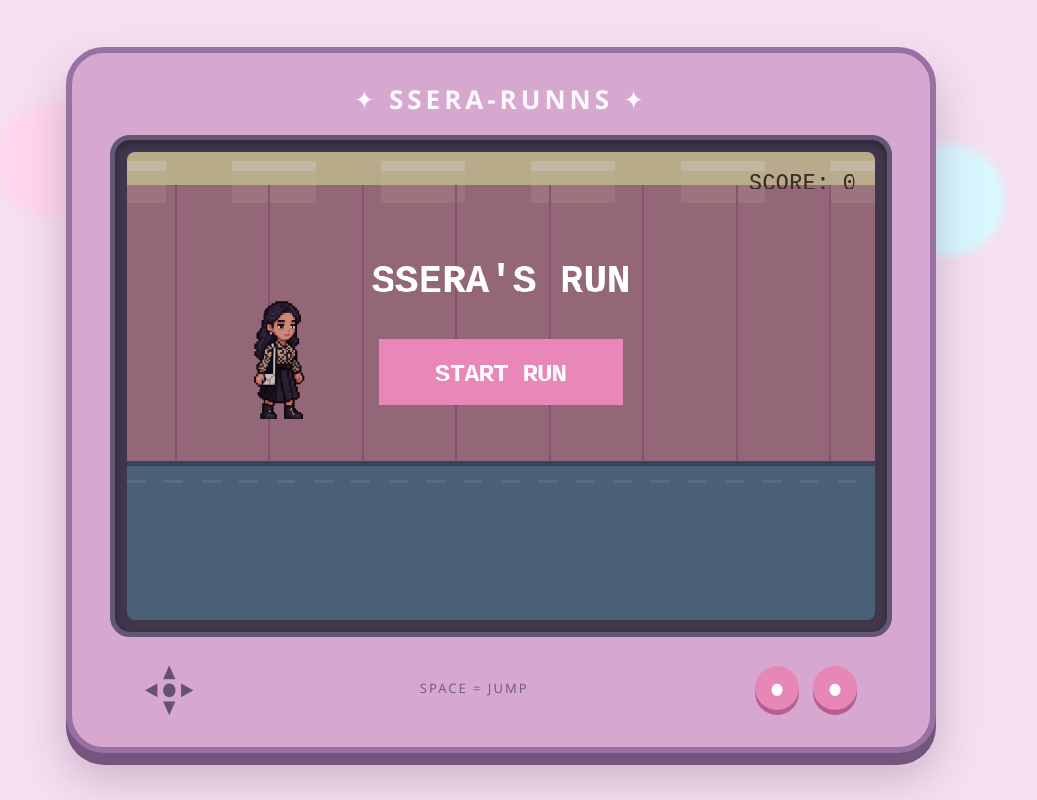
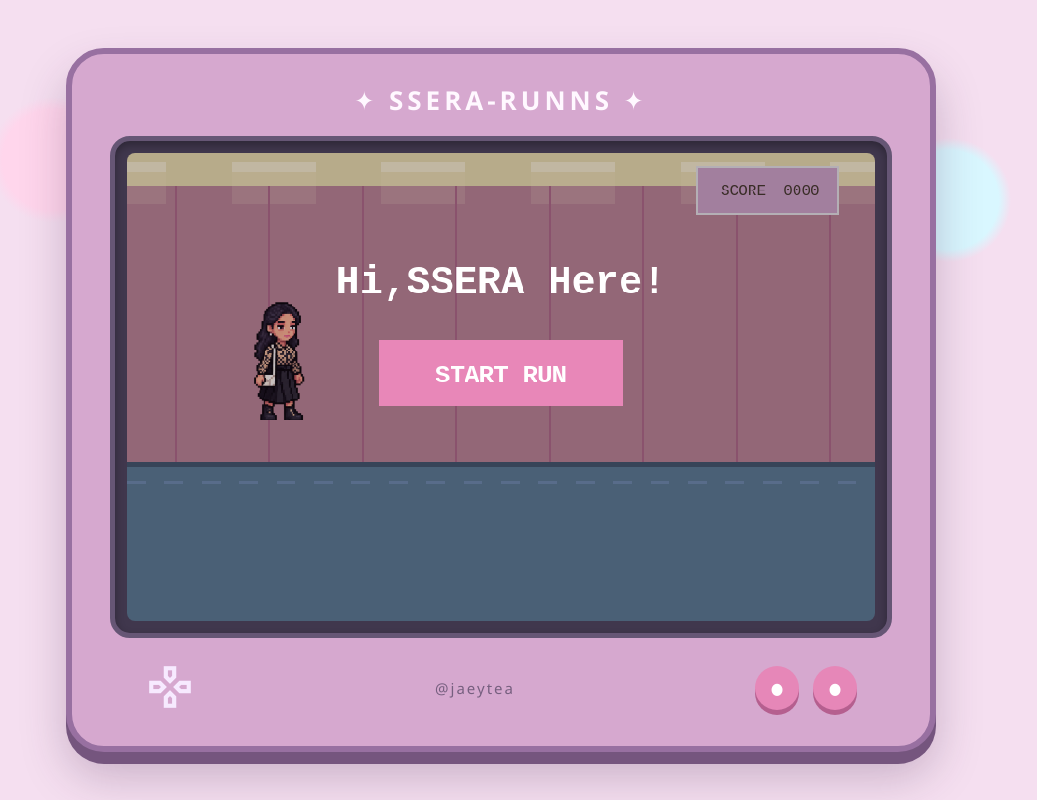
Before and after one commit to jaeytea/sserunns, a website built with Vite: page index.html in a window 1280 px wide. Shown: the whole page, without its empty margins (139-1176 px from the left). Built offline with nearby package versions, Linux system fonts and the light colour scheme.

Commit message:
ssera cooked

```diff
--- a/index.html
+++ b/index.html
@@ -3,6 +3,12 @@
   <head>
     <meta charset="UTF-8" />
     <link rel="icon" type="image/svg+xml" href="/sserunns/logo.png" />
+    <link rel="preconnect" href="https://fonts.googleapis.com" />
+    <link rel="preconnect" href="https://fonts.gstatic.com" crossorigin />
+    <link
+      href="https://fonts.googleapis.com/css2?family=Material+Symbols+Outlined:opsz,wght,FILL,GRAD@24,400,0,0"
+      rel="stylesheet"
+    />
     <meta name="viewport" content="width=device-width, initial-scale=1.0" />
     <title>Sserunns</title>
   </head>
--- a/src/console.ts
+++ b/src/console.ts
@@ -28,15 +28,17 @@ export class GameConsole {
 
     const dpad = document.createElement("div");
     dpad.className = "dpad";
-    dpad.innerHTML = `
-      <div>▲</div>
-      <div>◀ ● ▶</div>
-      <div>▼</div>
-    `;
+
+    const gamepadIcon = document.createElement("span");
+    gamepadIcon.className = "material-symbols-outlined gamepad-icon";
+    gamepadIcon.textContent = "Gamepad";
+    gamepadIcon.title = "Gamepad";
+
+    dpad.appendChild(gamepadIcon);
 
     const label = document.createElement("div");
     label.className = "console-label";
-    label.textContent = "SPACE = JUMP";
+    label.textContent = "@jaeytea";
 
     const buttons = document.createElement("div");
     buttons.className = "console-buttons";
--- a/src/game.ts
+++ b/src/game.ts
@@ -172,7 +172,7 @@ export class Game {
     this.ctx.fillStyle = "#fff";
     this.ctx.font = "bold 42px monospace";
 
-    this.ctx.fillText("SSERA'S RUN", this.canvas.width / 2, 150);
+    this.ctx.fillText("Hi,SSERA Here!", this.canvas.width / 2, 150);
 
     //start button aesthetics
     this.ctx.fillStyle = "#e887b8";
@@ -198,7 +198,7 @@ export class Game {
     this.ctx.font = "24px 'Geist Pixel', monospace";
 
     this.ctx.fillText(
-      `SCORE: ${Math.floor(this.score / 6)}`,
+      `YOUR SCORE: ${Math.floor(this.score / 6)}`,
       this.canvas.width / 2,
       340,
     );
@@ -276,16 +276,47 @@ export class Game {
   }
 
   //drawscore
+  // drawScore() {
+  //   this.ctx.fillStyle = "#3f3525";
+  //   this.ctx.font = "24px 'Geist Pixel', monospace";
+  //   this.ctx.textAlign = "right";
+
+  //   this.ctx.fillText(
+  //     `SCORE: ${Math.floor(this.score / 6)}`,
+  //     this.canvas.width - 20,
+  //     40,
+  //   );
+  // }
   drawScore() {
+    const score = Math.floor(this.score / 6)
+      .toString()
+      .padStart(4, "0");
+
+    const x = this.canvas.width - 190;
+    const y = 15;
+    const width = 150;
+    const height = 50;
+
+    // Panel
+    this.ctx.fillStyle = "#caa2c4";
+    this.ctx.fillRect(x, y, width, height);
+
+    // Border
+    this.ctx.strokeStyle = "#e3e3e3";
+    this.ctx.lineWidth = 2;
+    this.ctx.strokeRect(x, y, width, height);
+
+    // Title
     this.ctx.fillStyle = "#3f3525";
-    this.ctx.font = "24px 'Geist Pixel', monospace";
-    this.ctx.textAlign = "right";
+    this.ctx.font = "12px monospace";
+    this.ctx.textAlign = "left";
 
-    this.ctx.fillText(
-      `SCORE: ${Math.floor(this.score / 6)}`,
-      this.canvas.width - 20,
-      40,
-    );
+    // this.ctx.fillText("♥  SSERUNNS", x + 10, y + 20);
+
+    // Score
+    this.ctx.font = "16px monospace";
+
+    this.ctx.fillText(`SCORE  ${score}`, x + 25, y + 30);
   }
 
   start() {
--- a/src/main.ts
+++ b/src/main.ts
@@ -38,5 +38,19 @@ ssera.onload = () => {
     game.handleClick(event);
   });
 
+  //mobile
+  canvas.style.touchAction = "none";
+
+  canvas.addEventListener("pointerdown", (event) => {
+    event.preventDefault();
+
+    if (game.state === "gameOver") {
+      game.reset();
+      return;
+    }
+
+    game.player.jump();
+  });
+
   game.start();
 };
--- a/src/player.ts
+++ b/src/player.ts
@@ -41,7 +41,7 @@ export class Player {
 
     this.animationTimer += this.animationSpeed;
     if (this.animationTimer >= 1) {
-      this.currentFrame = (this.currentFrame + 1) % 5;
+      this.currentFrame = (this.currentFrame + 1) % 4;
       this.animationTimer = 0;
     }
   }
@@ -59,7 +59,7 @@ export class Player {
     // const sourceWidth = 362;
     // const sourceHeight = row === 2 ? 482 : 483;
 
-    const frames = [0, 1, 2, 6, 7];
+    const frames = [0, 1, 2, 7];
 
     const frameIndex = frames[this.currentFrame % frames.length];
 
--- a/src/style.css
+++ b/src/style.css
@@ -95,7 +95,7 @@ body {
 .console-label {
   color: #765f7f;
 
-  font-size: 13px;
+  font-size: 15px;
   letter-spacing: 2px;
 }
 
@@ -120,3 +120,24 @@ body {
 
   box-shadow: 0 5px 0 #b55f8f;
 }
+.gamepad-icon {
+  font-size: 50px;
+  color: #f7eaff;
+  display: inline-block;
+  user-select: none;
+}
+
+.material-symbols-outlined {
+  font-variation-settings:
+    "FILL" 0,
+    "wght" 400,
+    "GRAD" 0,
+    "opsz" 24;
+}
+canvas {
+  width: 100%;
+  max-width: 800px;
+  height: auto;
+  display: block;
+  touch-action: none;
+}
```
